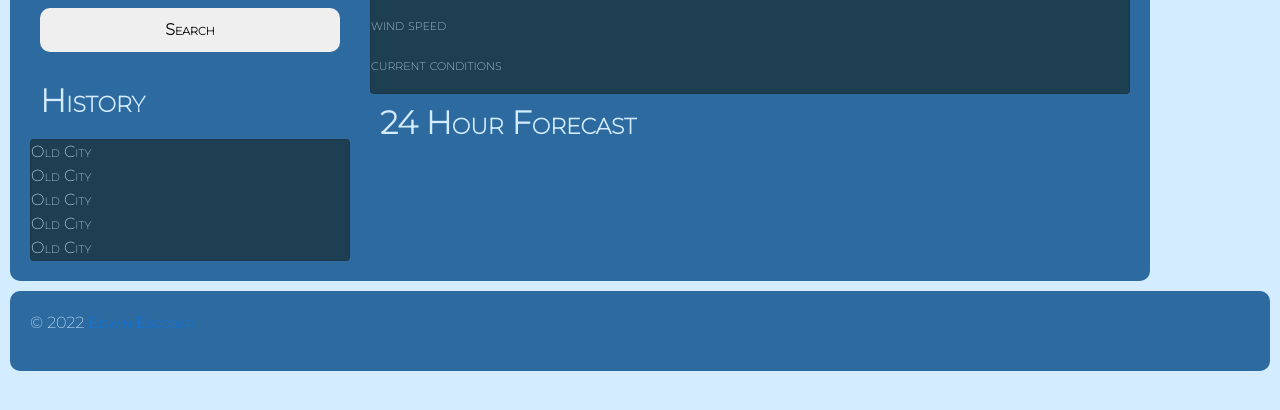
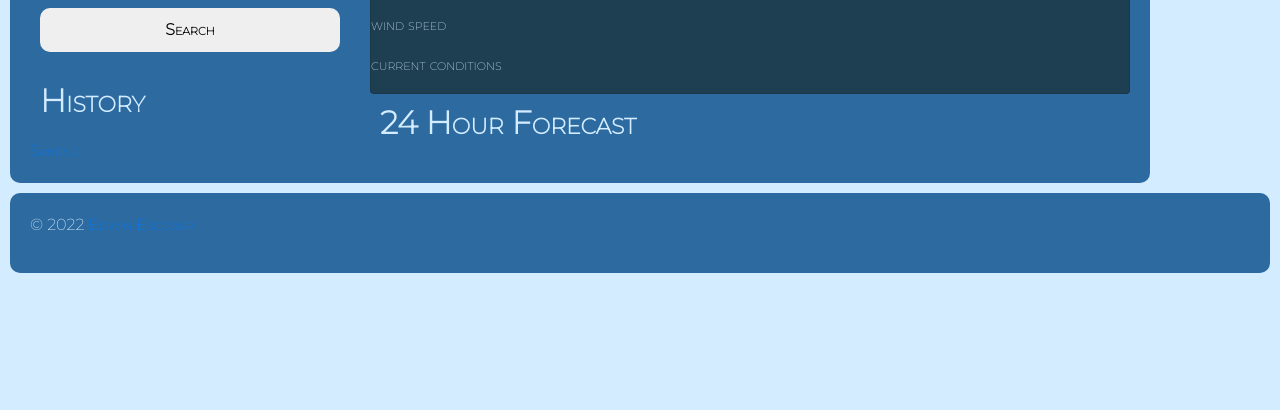
Before and after one commit to escowin/challenge-06, a plain HTML site: page index.html in a window 1280 px wide. Both pictures are taken after typing "Sample" into the empty fields and a click on the button "Search". Shown: the part 322-732 px from the top of the page. Drawn offline with nearby package versions, Linux system fonts and the light colour scheme; no server answers.

Commit message:
searchHistory() captures & displays recent searches

```diff
--- a/assets/js/script.js
+++ b/assets/js/script.js
@@ -24,8 +24,6 @@ var getWeather = function(city) {
 
 // logic.display current weather data
 var displayCurrentWeather = function(city) {
-    console.log(city);
-
   // dom elements
   var currentCityEl = document.getElementById("current-city");
   var tempEl = document.getElementById("temp");
@@ -99,7 +97,19 @@ var searchBar = function(event) {
 
 // logic.retaining recent search history
 var searchHistory = function(city) {
-  console.log(`i looked up ${city}`)
+  var recent = [];
+  var recentCity = city;
+  recent.push(recentCity);
+
+  for (var i = 0; i < recent.length; i++) {
+    var recentCityEl = document.createElement("a");
+    recentCityEl.setAttribute("href", "#");
+    recentCityEl.textContent = recent[i];
+
+    searchHistoryEl.appendChild(recentCityEl);
+    console.log(searchHistoryEl);
+  }
+  console.log(recent);
 };
 
 // logic.display current year
--- a/index.html
+++ b/index.html
@@ -31,13 +31,6 @@
                 <!-- SEARCH HISTORY | PAST CITIES-->
                 <section id="search-history">
                     <h2>History</h2>
-                    <div class="card" id="history-card">
-                        <article>Old City</article>
-                        <article>Old City</article>
-                        <article>Old City</article>
-                        <article>Old City</article>
-                        <article>Old City</article>
-                    </div>
                 </section>
             </aside>
 
```
